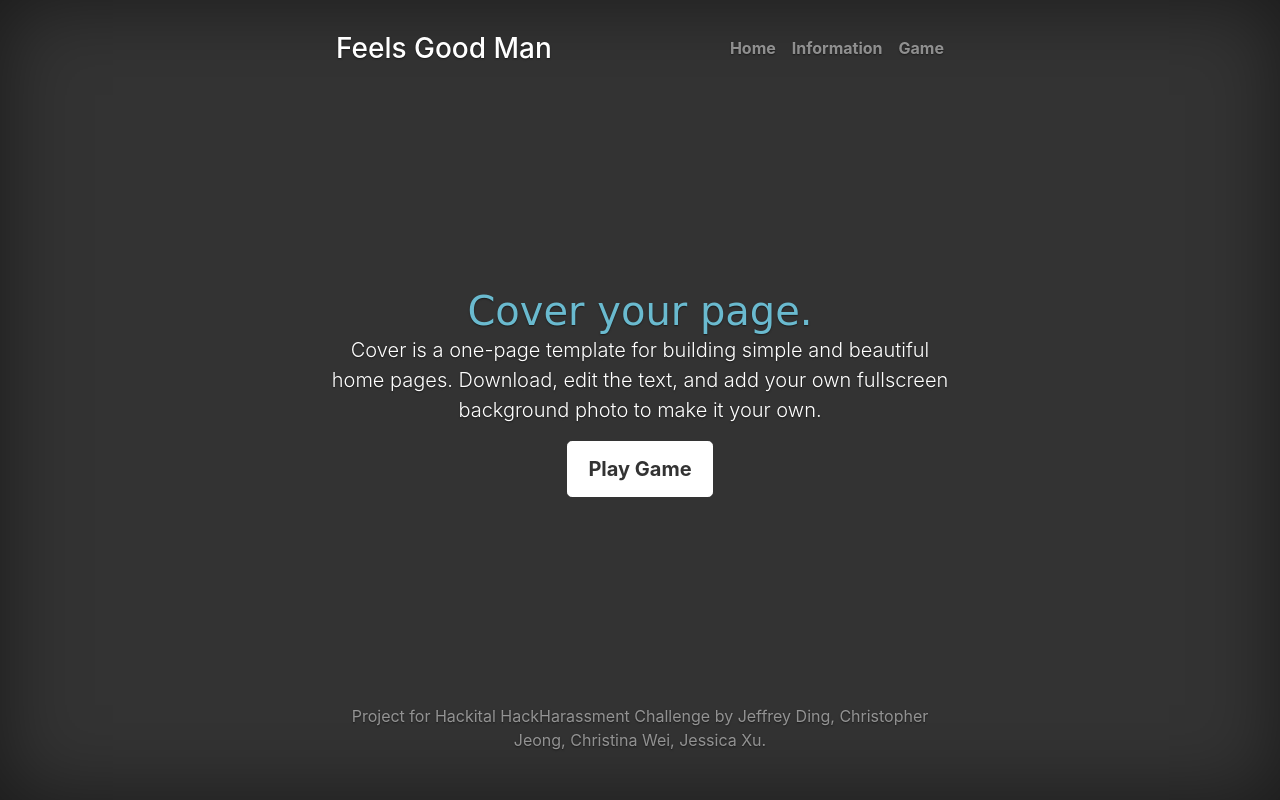
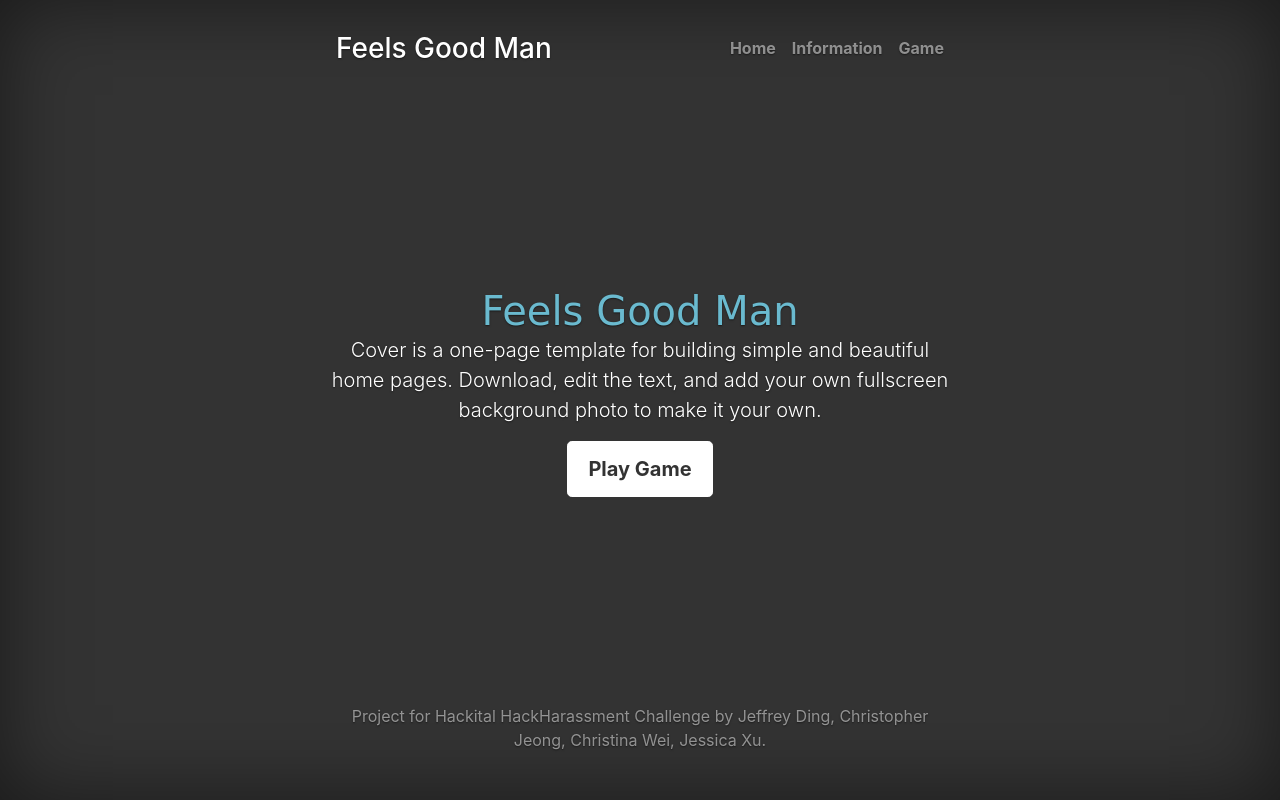
Before and after one commit to christinawei/hackital, a website: page index.html in a window 1280 px wide. Drawn offline with nearby package versions, Linux system fonts and the light colour scheme.

Commit message:
minor fix

```diff
--- a/index.html
+++ b/index.html
@@ -34,7 +34,8 @@
           </header>
 
           <main role="main" class="inner cover">
-            <h1 class="cover-heading">Cover your page.</h1>
+            <h1 class="cover-heading">Feels Good Man</h1>
+            <!-- <img src="hacksquad.jpg"> -->
             <p class="lead">Cover is a one-page template for building simple and beautiful home pages. Download, edit the text, and add your own fullscreen background photo to make it your own.</p>
             <p class="lead">
               <a href="/game" class="btn btn-lg btn-secondary">Play Game</a>
--- a/styles.css
+++ b/styles.css
@@ -3,3 +3,7 @@
     font-family: 'Lobster', cursive;
     margin: 0 auto;
  }
+
+ /*body{
+ 	background-color: black;
+ }*/
```
